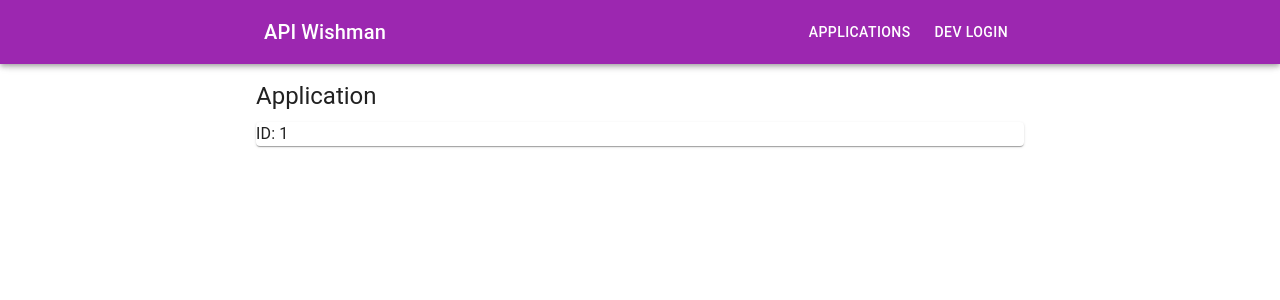
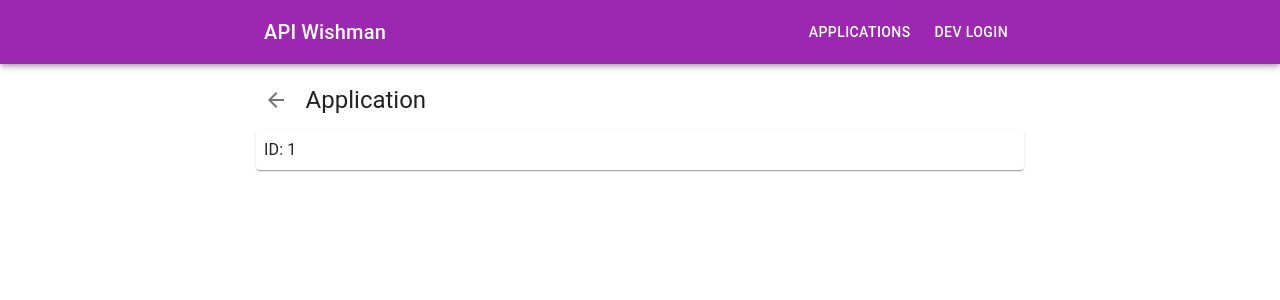
Before and after one commit to WinDogsXP/api-wishman-next, a Next.js app: page /apps/1 in a window 1280 px wide. Shown: the top 300 px of the page. Built offline with nearby package versions, Linux system fonts and the light colour scheme; no server answers.

Commit message:
Use page header

```diff
--- a/src/app/apps/[id]/page.tsx
+++ b/src/app/apps/[id]/page.tsx
@@ -1,3 +1,4 @@
+import PageHeader from "@/components/PageHeader";
 import { Box, Paper, Typography } from "@mui/material";
 
 export default function ApplicationPage({
@@ -7,10 +8,8 @@ export default function ApplicationPage({
 }) {
   return (
     <Box>
-      <Typography variant="h5" sx={{ mb: 1.2 }}>
-        Application
-      </Typography>
-      <Paper>
+      <PageHeader title="Application" backButton={true} />
+      <Paper sx={{ p: 1 }}>
         <Typography>ID: {params.id}</Typography>
       </Paper>
     </Box>
```
